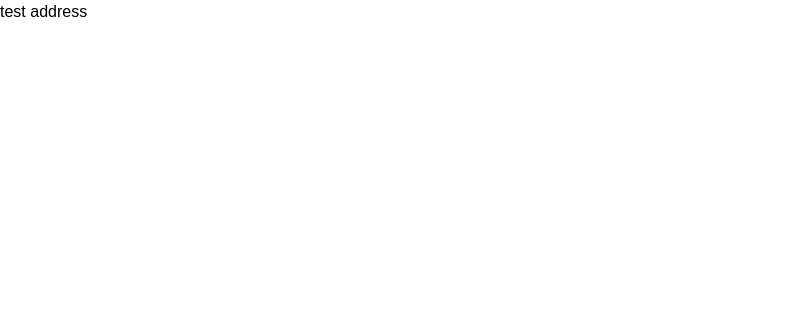
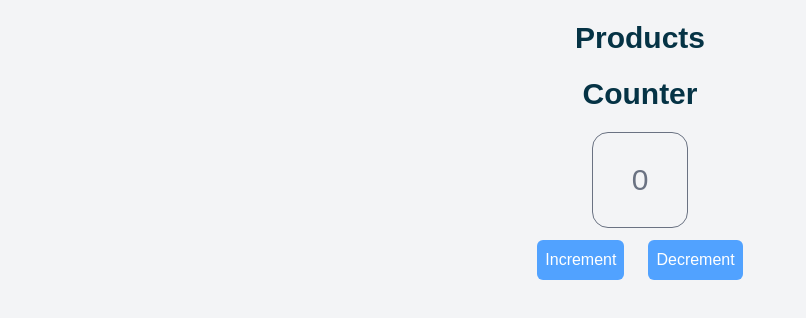
Before and after one commit to ZeroaNinea/Zustand-Complete-Course, a React (Vite) app: page / in a window 1280 px wide. Shown: the top 318 px of the page, without its empty margins (0-806 px from the left). Built offline with nearby package versions, Linux system fonts and the light colour scheme.

Commit message:
the counter integrated with the global state

```diff
--- a/src/App.tsx
+++ b/src/App.tsx
@@ -6,7 +6,7 @@ import { useStore } from '@/store/store';
 
 import './App.css';
 
-// const useStore = create<{
+// const store = create<{
 //   count: number;
 //   inc: () => void;
 //   dec: () => void;
@@ -17,41 +17,48 @@ import './App.css';
 // }));
 
 function App() {
-  const { address } = useStore(
+  const { address, count, inc, dec } = useStore(
     useShallow((state) => ({
       address: state.address,
+      count: state.count,
+      inc: state.inc,
+      dec: state.dec,
     })),
   );
+
+  // const store = useCounterStore();
 
   // const address = useStore((state) => state.address);
 
   console.log(address);
 
-  return <>{address}</>;
-
-  // return (
-  //   <>
-  //     <main>
-  //       <div className="border border-gray-500 w-24 h-24 flex items-center justify-center rounded-2xl text-gray-500 text-3xl font-medium">
-  //         {store.count}
-  //       </div>
-  //       <div>
-  //         <button
-  //           onClick={store.inc}
-  //           className="rounded-md p-2 m-3 bg-blue-400 hover:bg-blue-500 text-white active:bg-blue-400 cursor-pointer"
-  //         >
-  //           Increment
-  //         </button>
-  //         <button
-  //           onClick={store.dec}
-  //           className="rounded-md p-2 m-3 bg-blue-400 hover:bg-blue-500 text-white active:bg-blue-400 cursor-pointer"
-  //         >
-  //           Decrement
-  //         </button>
-  //       </div>
-  //     </main>
-  //   </>
-  // );
+  return (
+    <main className="flex flex-col items-center">
+      <section className="mt-5">
+        <h1 className="text-3xl font-bold text-cyan-950">Products</h1>
+      </section>
+      <section className="flex flex-col items-center mt-5">
+        <h1 className="text-3xl font-bold text-cyan-950 mb-5">Counter</h1>
+        <div className="border border-gray-500 w-24 h-24 flex items-center justify-center rounded-2xl text-gray-500 text-3xl font-medium">
+          {count}
+        </div>
+        <div>
+          <button
+            onClick={inc}
+            className="rounded-md p-2 m-3 bg-blue-400 hover:bg-blue-500 text-white active:bg-blue-400 cursor-pointer"
+          >
+            Increment
+          </button>
+          <button
+            onClick={dec}
+            className="rounded-md p-2 m-3 bg-blue-400 hover:bg-blue-500 text-white active:bg-blue-400 cursor-pointer"
+          >
+            Decrement
+          </button>
+        </div>
+      </section>
+    </main>
+  );
 }
 
 export default App;
--- a/src/index.css
+++ b/src/index.css
@@ -6,14 +6,7 @@ body {
   width: 100%;
   margin: 0 auto;
   font-family: 'Geist', sans-serif;
+  background-color: var(--color-gray-100);
   -webkit-font-smoothing: antialiased;
   -moz-osx-font-smoothing: grayscale;
 }
-
-main {
-  display: flex;
-  flex-direction: column;
-  align-items: center;
-  justify-content: center;
-  height: 100vh;
-}
--- /dev/null
+++ b/src/store/counter-slice.ts
@@ -0,0 +1,34 @@
+import { type StateCreator } from 'zustand';
+import type { Store } from '@/types/store';
+
+type CounterState = {
+  count: number;
+};
+
+type CounterActions = {
+  inc: () => void;
+  dec: () => void;
+};
+
+export type CounterSlice = CounterState & CounterActions;
+
+export const createCounterSlice: StateCreator<
+  Store,
+  [['zustand/immer', never]],
+  [],
+  CounterSlice
+> = (set) => ({
+  count: 0,
+  inc: () => set((state) => ({ count: state.count + 1 })),
+  dec: () => set((state) => ({ count: state.count - 1 })),
+});
+
+// const useCounterStore = create<{
+//   count: number;
+//   inc: () => void;
+//   dec: () => void;
+// }>((set) => ({
+//   count: 0,
+//   inc: () => set((state) => ({ count: state.count + 1 })),
+//   dec: () => set((state) => ({ count: state.count - 1 })),
+// }));
--- a/src/store/store.ts
+++ b/src/store/store.ts
@@ -4,6 +4,7 @@ import { immer } from 'zustand/middleware/immer';
 
 import { createUserSlice } from '@/store/user-slice';
 import { createCartSlice } from '@/store/cart-slice';
+import { createCounterSlice } from '@/store/counter-slice';
 import { type Store } from '@/types/store';
 
 export const useStore = create<Store>()(
@@ -13,6 +14,7 @@ export const useStore = create<Store>()(
         immer((...a) => ({
           ...createUserSlice(...a),
           ...createCartSlice(...a),
+          ...createCounterSlice(...a),
         })),
       ),
       {
--- a/src/types/store.ts
+++ b/src/types/store.ts
@@ -1,4 +1,5 @@
 import { type CartSlice } from '@/store/cart-slice';
 import { type UserSlice } from '@/store/user-slice';
+import { type CounterSlice } from '@/store/counter-slice';
 
-export type Store = UserSlice & CartSlice;
+export type Store = UserSlice & CartSlice & CounterSlice;
```
